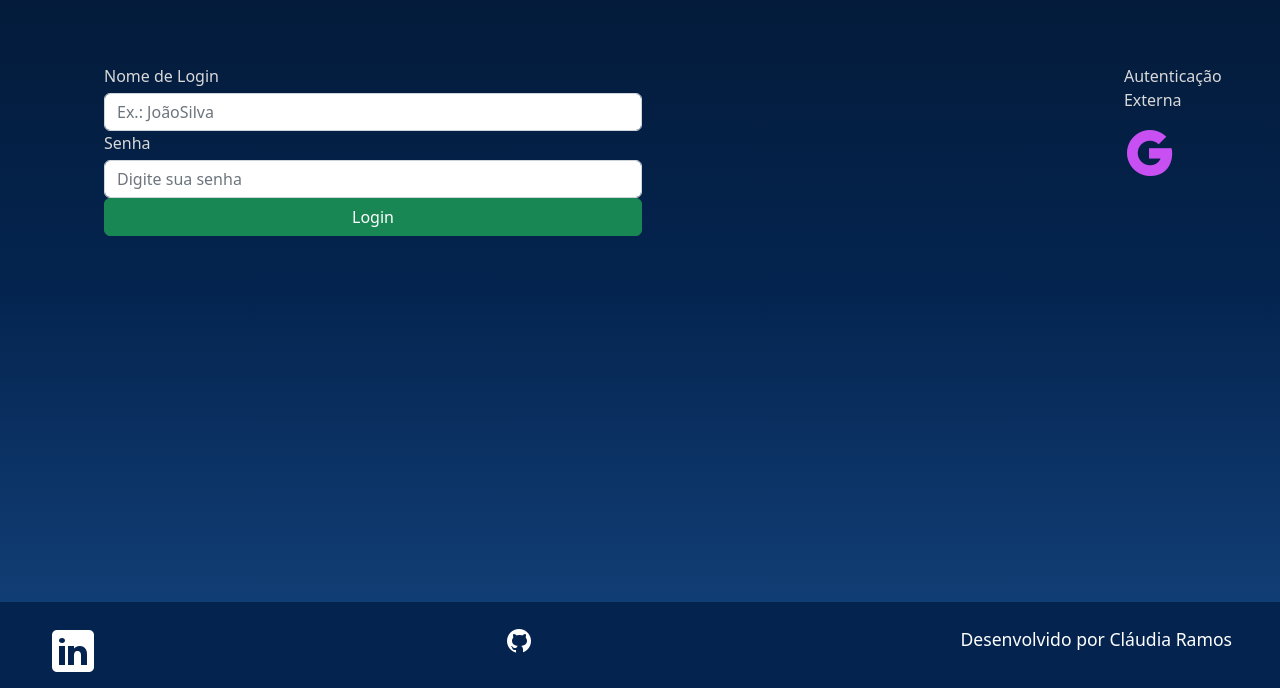
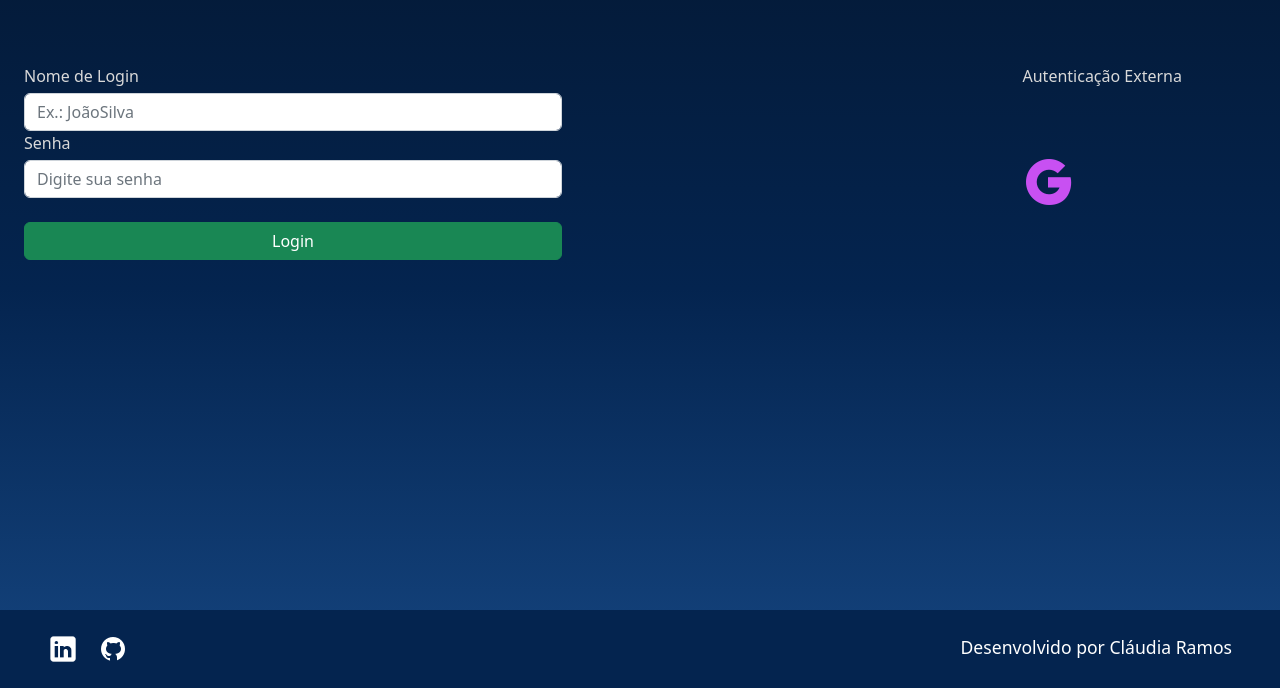
Before and after one commit to claudia-duda/ExploringSpace, a Django app: page /login in a window 1280 px wide. Shown: the part 112-800 px from the top of the page. Run offline with Django 4.2, Linux system fonts and the light colour scheme.

Commit message:
Correction on login page

```diff
--- a/templates/partials/_footer.html
+++ b/templates/partials/_footer.html
@@ -1,12 +1,10 @@
 {% load static %}
 <footer class="rodape" style = "position: fixed; left: 0; bottom: -12px; width: 100%; text-align: center;">
     <div class="rodape__icones">
-        <a href="https://www.linkedin.com/in/claudia-duda/" target=”_blank” > <!–  Linkedin e github->
-            <img src="{% static '/assets/ícones/1x/linkedin.png' %}" alt="ícone instagram">
+        <a href="https://www.linkedin.com/in/claudia-duda/" target=”_blank” >
+            <img style = "width: 30px; height: 30px" src="{% static '/assets/ícones/1x/linkedin.png' %}" alt="ícone instagram">
         </a>
-    </div>
-    <div class="rodape__icones">
-        <a href="https://github.com/claudia-duda/" target=”_blank” > <!–  Linkedin e github->
+        <a href="https://github.com/claudia-duda/" target=”_blank” >
             <img src="{% static '/assets/ícones/1x/github.png' %}" alt="ícone instagram">
         </a>
     </div>
--- a/templates/usuarios/login.html
+++ b/templates/usuarios/login.html
@@ -1,7 +1,7 @@
 {% extends 'shared/base.html' %}
 {% load static %}
 {% block content %}
-            <section class="galeria" style="margin-left: 5em">
+            <section>
                 <form action="{% url 'login' %}" method="POST">
                     {% csrf_token %}
                     <div class="row">
@@ -13,11 +13,11 @@
                         {% endfor %}
                     </div>
                     <div>
-                        <button class="btn btn-success col-12" style="padding: top 5px;" type="submit">Login</button>
+                        <button class="btn btn-success col-12 btn mt-4" type="submit">Login</button>
                     </div>
                 </form>
             </section>
-            <section>
+                    <div class="row">
                         <p style="color: #D9D9D9;">Autenticação Externa</p>
                     <div class="social-media">
                         <div class="social-media-details">
@@ -27,7 +27,6 @@
                         </div>
                     </div>
         </section>
-        </section>
     </main>
 </div>
 {% endblock %}
```
Lines whose indentation alone changed are shown as unchanged.
